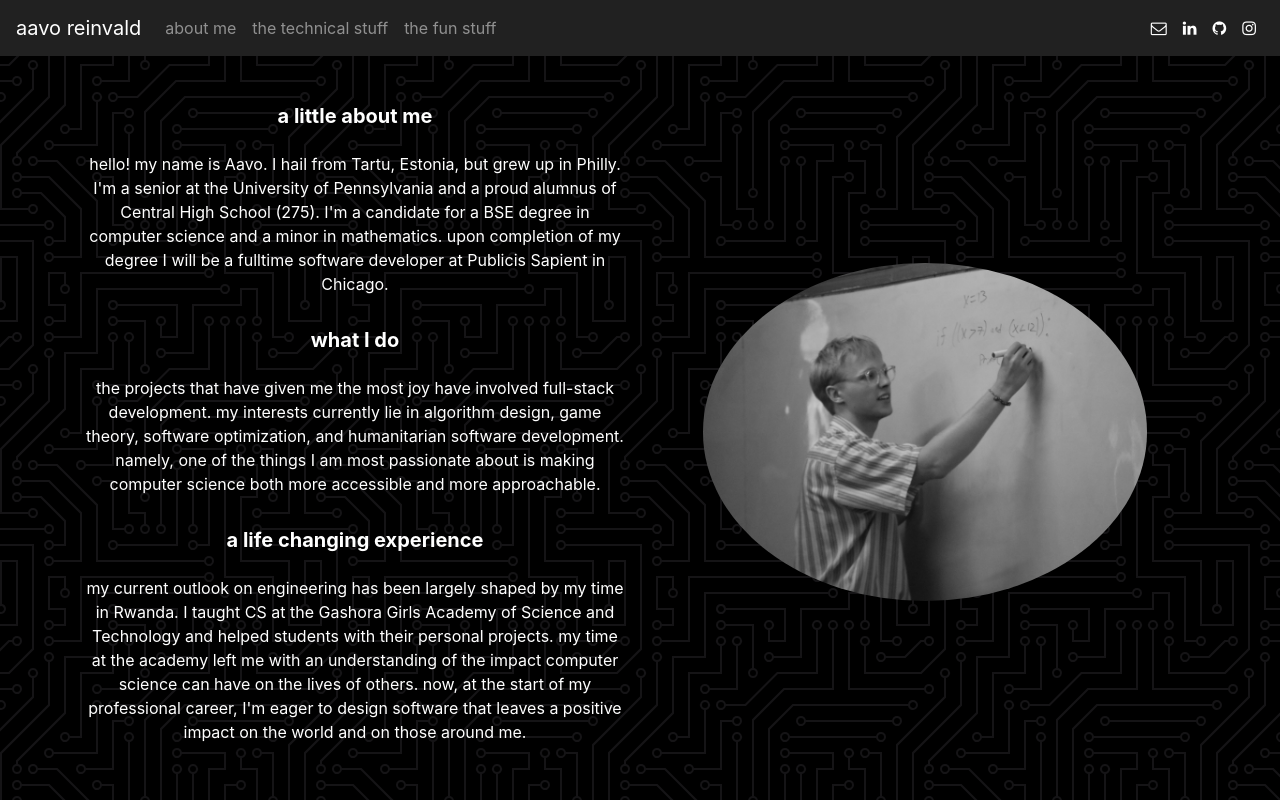
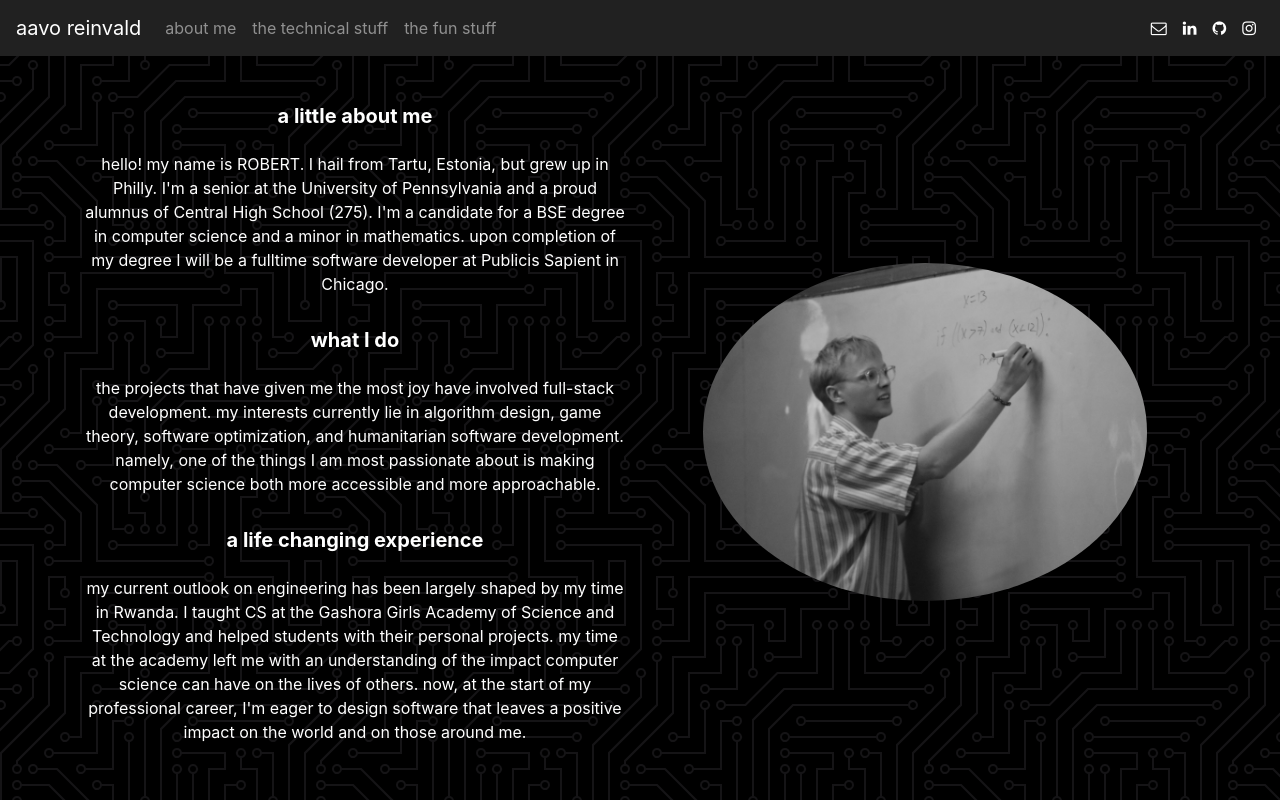
Before and after one commit to reinvald/react-gh-pages, a React (Create React App) app: page / in a window 1280 px wide. Built offline with nearby package versions, Linux system fonts and the light colour scheme.

Commit message:
experimenting with gh-pages response time

```diff
--- a/src/About.js
+++ b/src/About.js
@@ -90,10 +90,10 @@ class About extends Component {
             <Col lg={true}>
               <h1 className="mt-5 header-text">a little about me</h1>
               <p className="pt-3 main-text">
-                hello! my name is Aavo. I hail from Tartu, Estonia, but grew up
-                in Philly. I'm a senior at the University of Pennsylvania and a
-                proud alumnus of Central High School (275). I'm a candidate for
-                a BSE degree in computer science and a minor in mathematics.
+                hello! my name is ROBERT. I hail from Tartu, Estonia, but grew
+                up in Philly. I'm a senior at the University of Pennsylvania and
+                a proud alumnus of Central High School (275). I'm a candidate
+                for a BSE degree in computer science and a minor in mathematics.
                 upon completion of my degree I will be a fulltime software
                 developer at Publicis Sapient in Chicago.
               </p>
```
